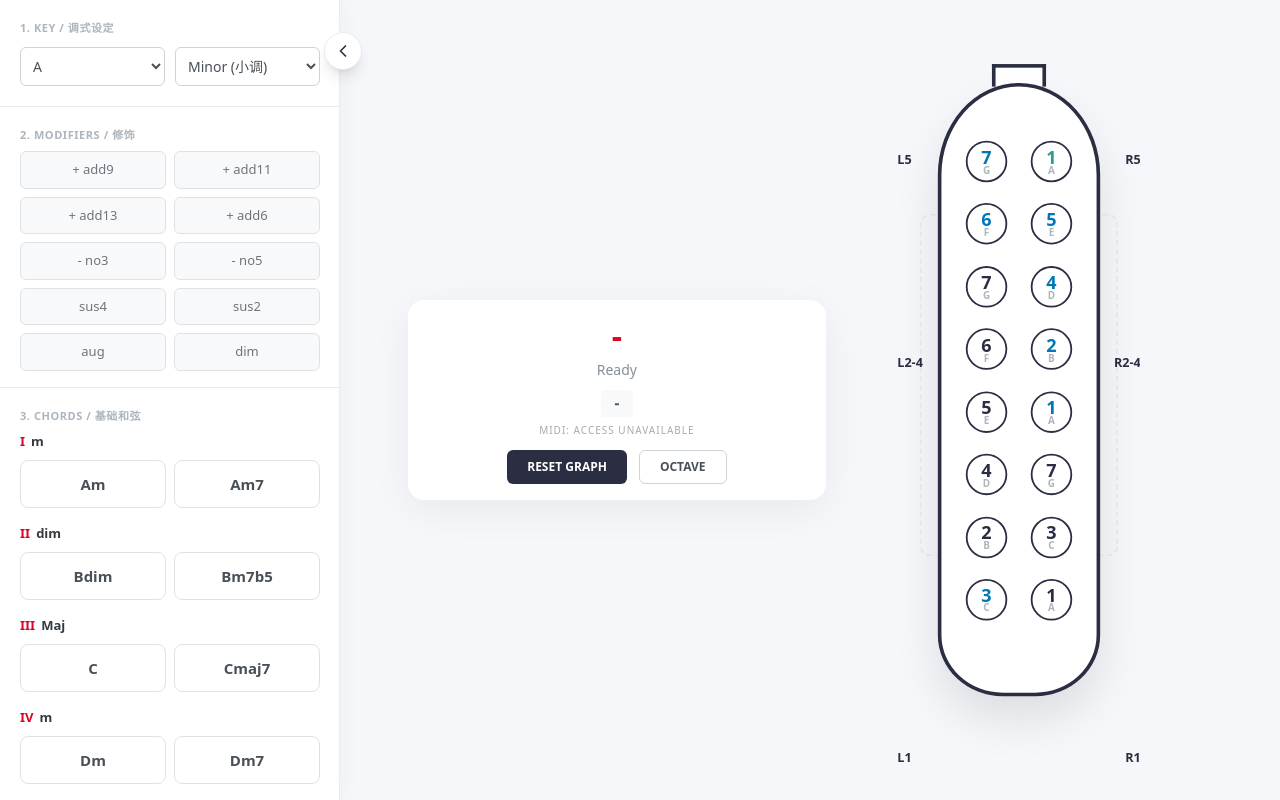
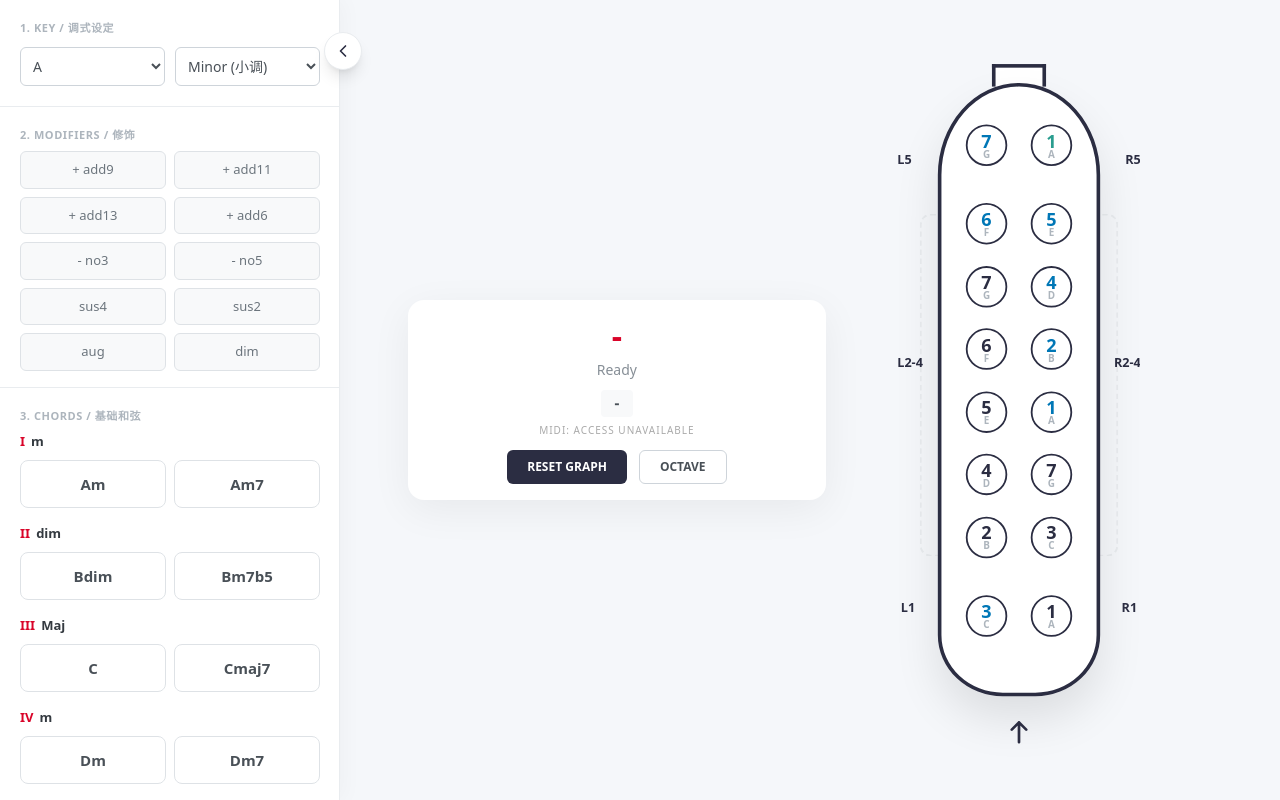
Before and after one commit to gzproduction95-a11y/khaen-helper, a React (Vite) app: page / in a window 1280 px wide. Built offline with nearby package versions, Linux system fonts and the light colour scheme.

Commit message:
fix: stabilize Khaen end-row interactions

```diff
--- a/src/App.tsx
+++ b/src/App.tsx
@@ -20,8 +20,8 @@ interface ChordSelection {
   modifiers: Set<UiModifier>;
 }
 
-// Includes side labels and the mouthpiece extending beyond the 180×728 drawing box.
-const KHAEN_FIT_BOUNDS = { width: 270, height: 753 };
+// Includes side labels, the mouthpiece, end-row spacing, and the breath cue.
+const KHAEN_FIT_BOUNDS = { width: 270, height: 770 };
 
 // Data from HTML logic
 // === MAIN COMPONENT ===
--- a/src/components/KhaenDiagram.tsx
+++ b/src/components/KhaenDiagram.tsx
@@ -16,7 +16,7 @@ export interface KhaenDiagramProps {
 }
 
 export function KhaenDiagram({ keyRoot, scaleType, activePipeIds, octavePipeIds, octaveExpanded, scaleFactor, onPipeToggle }: KhaenDiagramProps) {
-  const renderPipes = (pipes: typeof LEFT_PIPES) => pipes.map(pipe => {
+  const renderPipes = (pipes: typeof LEFT_PIPES) => pipes.map((pipe, index) => {
     const isActive = activePipeIds.has(pipe.id);
     const isOctaveActive = !isActive && octaveExpanded && octavePipeIds.has(pipe.id);
     const pitchClass = pipePitchClass(pipe, keyRoot, scaleType);
@@ -25,7 +25,7 @@ export function KhaenDiagram({ keyRoot, scaleType, activePipeIds, octavePipeIds,
     return (
       <div key={pipe.id} data-testid={`pipe-${pipe.id}`} data-active={isActive ? 'true' : 'false'} data-octave-active={isOctaveActive ? 'true' : 'false'}
         onClick={() => onPipeToggle(pipe.id)}
-        className={`w-[46px] h-[46px] border-[2px] rounded-full flex justify-center items-center cursor-pointer relative transition-all duration-100 hover:scale-110 hover:bg-[#f8f9fa] ${isActive ? 'border-[#d90429] bg-[#ffe3e3] shadow-[0_0_15px_rgba(217,4,41,0.3)]' : isOctaveActive ? 'border-[#0077b6] bg-[#e0f2fe] shadow-[0_0_15px_rgba(0,119,182,0.3)]' : 'border-[#2b2d42] bg-white'}`}>
+        className={`khaen-pipe-row ${index === 0 ? 'khaen-pipe-row--top' : index === pipes.length - 1 ? 'khaen-pipe-row--bottom' : ''} w-[46px] h-[46px] border-[2px] rounded-full flex justify-center items-center cursor-pointer relative transition-all duration-100 hover:scale-110 hover:bg-[#f8f9fa] ${isActive ? 'border-[#d90429] bg-[#ffe3e3] shadow-[0_0_15px_rgba(217,4,41,0.3)]' : isOctaveActive ? 'border-[#0077b6] bg-[#e0f2fe] shadow-[0_0_15px_rgba(0,119,182,0.3)]' : 'border-[#2b2d42] bg-white'}`}>
         <div className="pointer-events-none text-center leading-none">
           <span className={`font-extrabold text-[20px] transition-colors ${isActive ? '!text-[#d90429]' : isOctaveActive ? '!text-[#0077b6]' : ''} ${pipe.displayGroup === 'alternate' ? 'text-[#0077b6]' : pipe.displayGroup === 'top-tonic' ? 'text-[#2a9d8f]' : 'text-[#2b2d42]'}`}>{displayDegree}</span>
           <span className={`block text-[11px] font-bold -mt-0.5 ${isActive ? 'text-[#d90429]' : isOctaveActive ? 'text-[#0077b6]' : 'text-[#adb5bd]'}`}>{noteName}</span>
@@ -38,16 +38,19 @@ export function KhaenDiagram({ keyRoot, scaleType, activePipeIds, octavePipeIds,
     <div className="khaen-diagram-scale relative pb-12 select-none" style={{ transform: `translateY(${TOP_BRACKET_OVERHANG * scaleFactor / 2}px) scale(${scaleFactor})`, transformOrigin: 'center center' }}>
       <div className="absolute top-[75px] -left-[45px] text-sm font-bold text-[#2b2d42]">L5</div>
       <div className="absolute top-[300px] -left-[45px] text-sm font-bold text-[#2b2d42]">L2-4</div>
-      <div className="absolute -bottom-[30px] -left-[45px] text-sm font-bold text-[#2b2d42]">L1</div>
       <div className="absolute top-[75px] -right-[45px] text-sm font-bold text-[#2b2d42]">R5</div>
       <div className="absolute top-[300px] -right-[45px] text-sm font-bold text-[#2b2d42]">R2-4</div>
-      <div className="absolute -bottom-[30px] -right-[45px] text-sm font-bold text-[#2b2d42]">R1</div>
       <div className="absolute top-[145px] w-[220px] h-[380px] left-1/2 -translate-x-1/2 border-2 border-dashed border-[#e9ecef] -z-20 rounded-xl"></div>
       <div className="khaen-body relative w-[180px] h-[680px] bg-white border-[4px] border-[#2b2d42] flex justify-between px-[25px] pt-[60px] pb-[80px] shadow-[0_25px_50px_rgba(0,0,0,0.1)] box-border">
+        <div data-testid="khaen-left-bottom-label" className="khaen-end-label absolute top-[568px] -left-[45px] text-sm font-bold text-[#2b2d42]">L1</div>
+        <div data-testid="khaen-right-bottom-label" className="khaen-end-label absolute top-[568px] -right-[45px] text-sm font-bold text-[#2b2d42]">R1</div>
         <div className="absolute -top-[25px] left-1/2 -translate-x-1/2 w-[60px] h-[25px] border-[4px] border-b-0 border-[#2b2d42] bg-white -z-10"></div>
         <div className="flex flex-col justify-between h-full w-[50px] items-center">{renderPipes(LEFT_PIPES)}</div>
         <div className="flex flex-col justify-between h-full w-[50px] items-center">{renderPipes(RIGHT_PIPES)}</div>
       </div>
+      <svg data-testid="khaen-breath-cue" aria-hidden="true" className="absolute -bottom-[8px] left-1/2 -translate-x-1/2 text-[#2b2d42]" width="34" height="34" viewBox="0 0 34 34" fill="none">
+        <path d="M17 29V7M17 7L9 15M17 7L25 15" stroke="currentColor" strokeWidth="3" strokeLinecap="round" strokeLinejoin="round" />
+      </svg>
     </div>
   );
 }
--- a/src/styles.css
+++ b/src/styles.css
@@ -44,6 +44,17 @@ body {
   align-items: center;
   justify-content: center;
   overflow: hidden;
+}
+
+/* Keep the end rows visually distinct from the six middle positions. */
+.khaen-pipe-row--top {
+  position: relative;
+  top: -18px;
+}
+
+.khaen-pipe-row--bottom {
+  position: relative;
+  top: 18px;
 }
 
 @container (min-width: 620px) and (min-height: 280px) {
```
Also changed, not shown: 1 other file (tests, documents, lock files or other folders).
